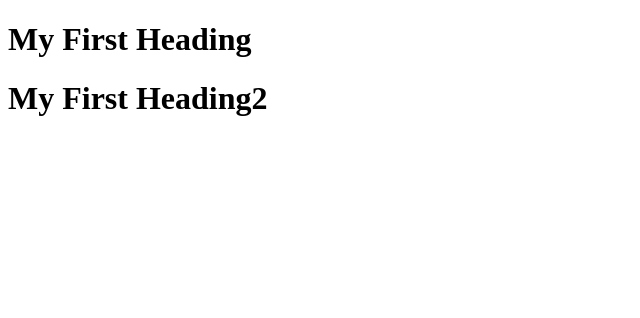
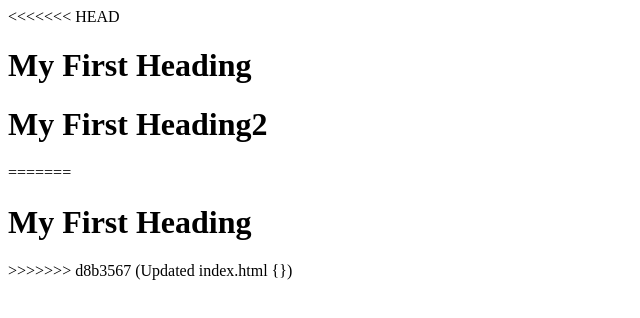
Before and after one commit to yessetassan/learning-git, a plain HTML site: page index.html in a window 1280 px wide. Shown: the whole page, without its empty margins (0-640 px from the left). Drawn offline with Linux system fonts and the light colour scheme.

Commit message:
Updated index.html {}

```diff
--- a/index.html
+++ b/index.html
@@ -4,7 +4,13 @@
 <title>Page Title</title>
 </head>
 <body>
+<<<<<<< HEAD
   <h1>My First Heading</h1>
   <h1>My First Heading2</h1>
 </body>
 </html>
+=======
+<h1>My First Heading</h1>
+</body>
+</html>
+>>>>>>> d8b3567 (Updated index.html {})
```
